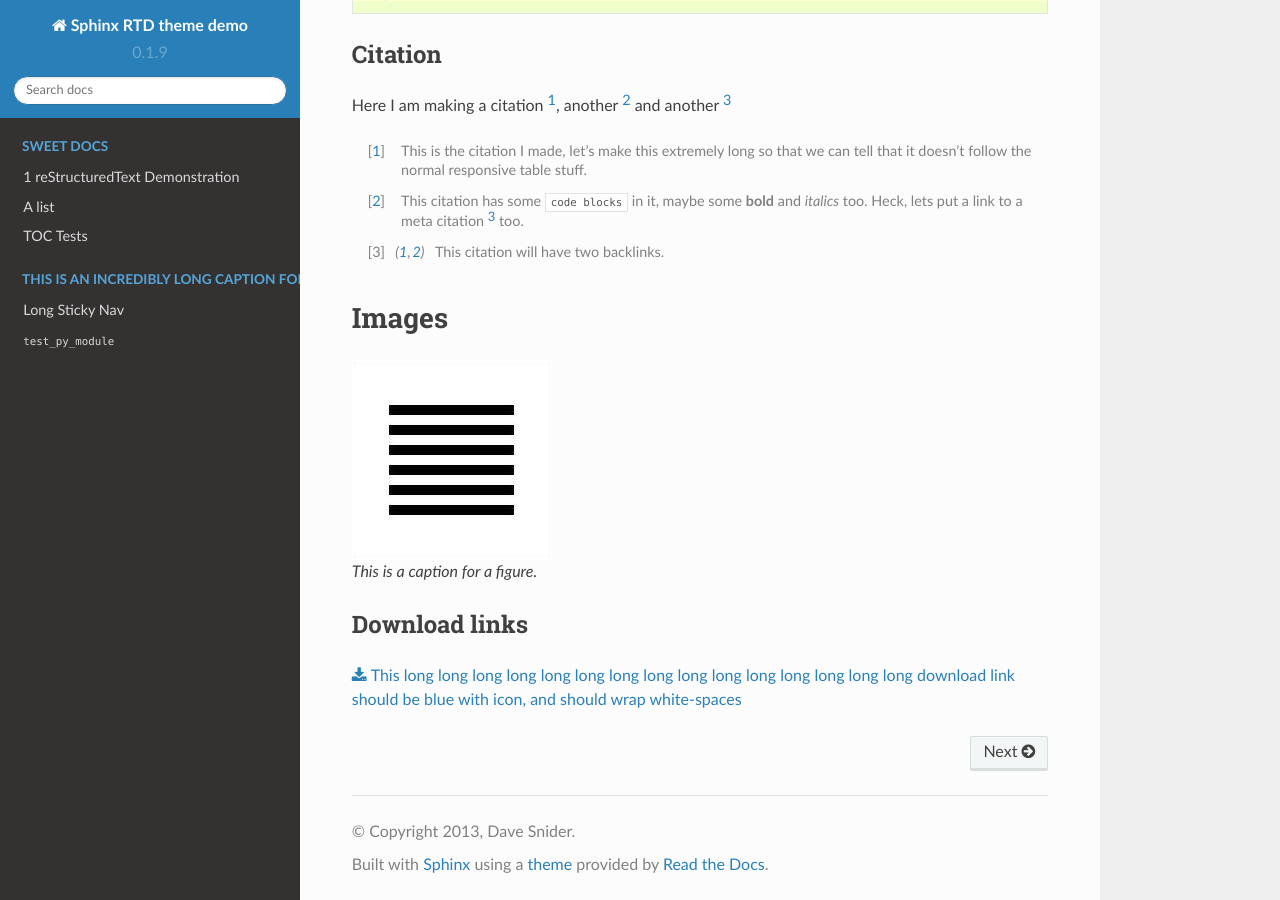
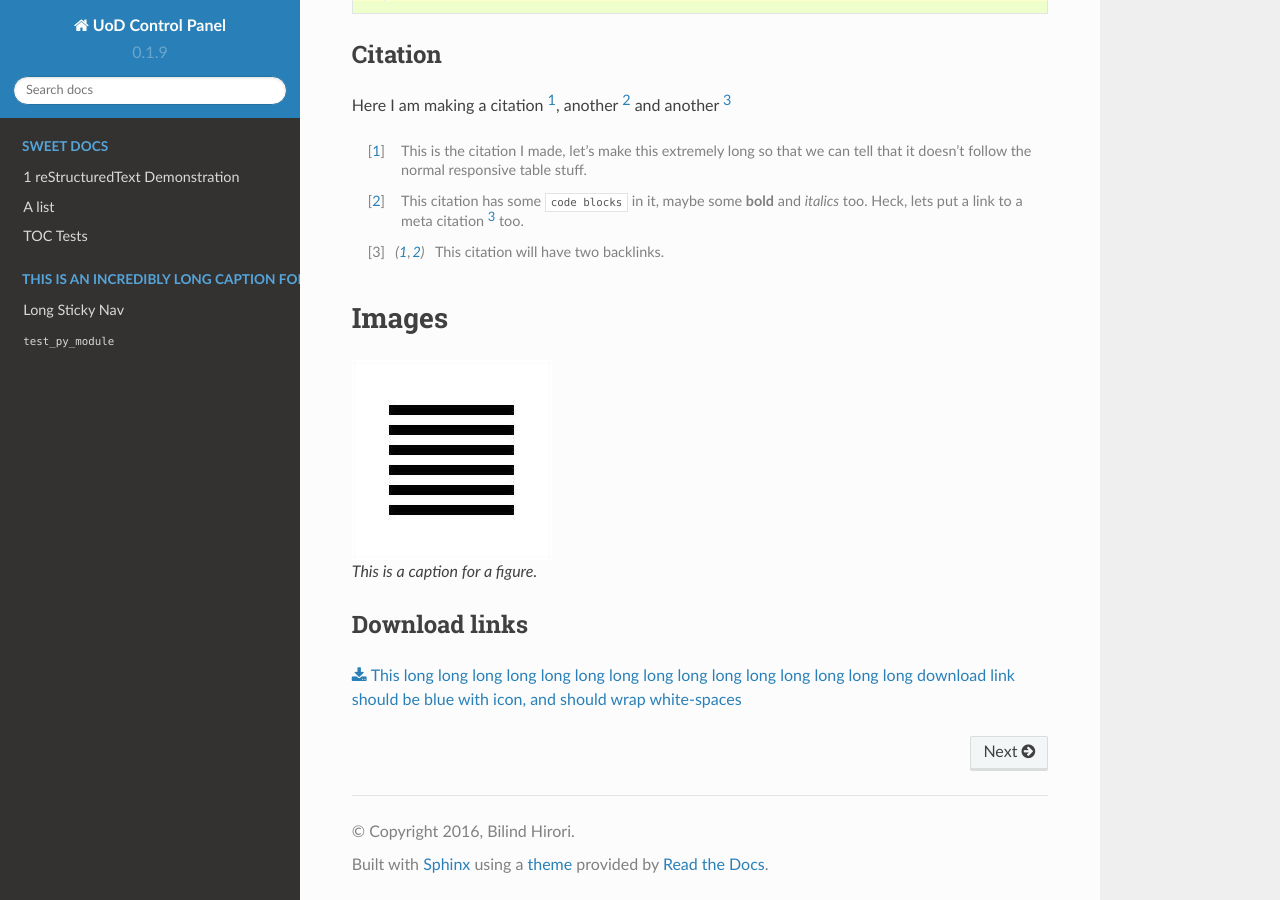
Before and after one commit to bilind/uodcp, a Sphinx documentation site: the page built from uodtemplates/sphinx_rtd_theme-master/demo_docs/source/index.rst, in a window 1280 px wide and 900 px high, scrolled down 5137 px. Built offline with Sphinx 7.4.7 and the Read the Docs theme 2.0.0, drawn with Linux system fonts in a browser that asks for light colours.

Commit message:
Changing names

```diff
--- a/uodtemplates/sphinx_rtd_theme-master/demo_docs/source/conf.py
+++ b/uodtemplates/sphinx_rtd_theme-master/demo_docs/source/conf.py
@@ -50,8 +50,8 @@ source_suffix = '.rst'
 master_doc = 'index'
 
 # General information about the project.
-project = u'Sphinx RTD theme demo'
-copyright = u'2013, Dave Snider'
+project = u'UoD Control Panel'
+copyright = u'2016, Bilind Hirori'
 
 # The version info for the project you're documenting, acts as replacement for
 # |version| and |release|, also used in various other places throughout the
```
